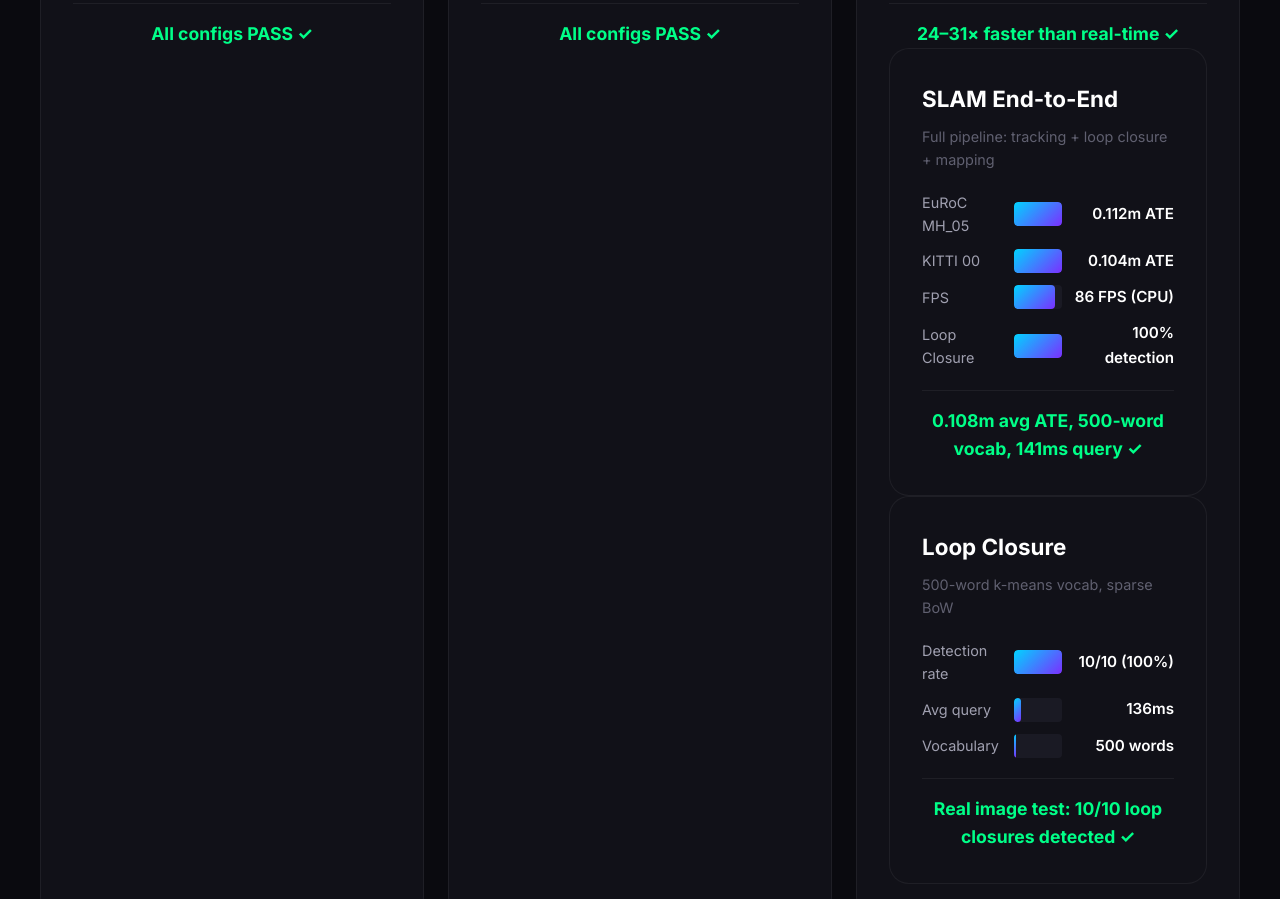
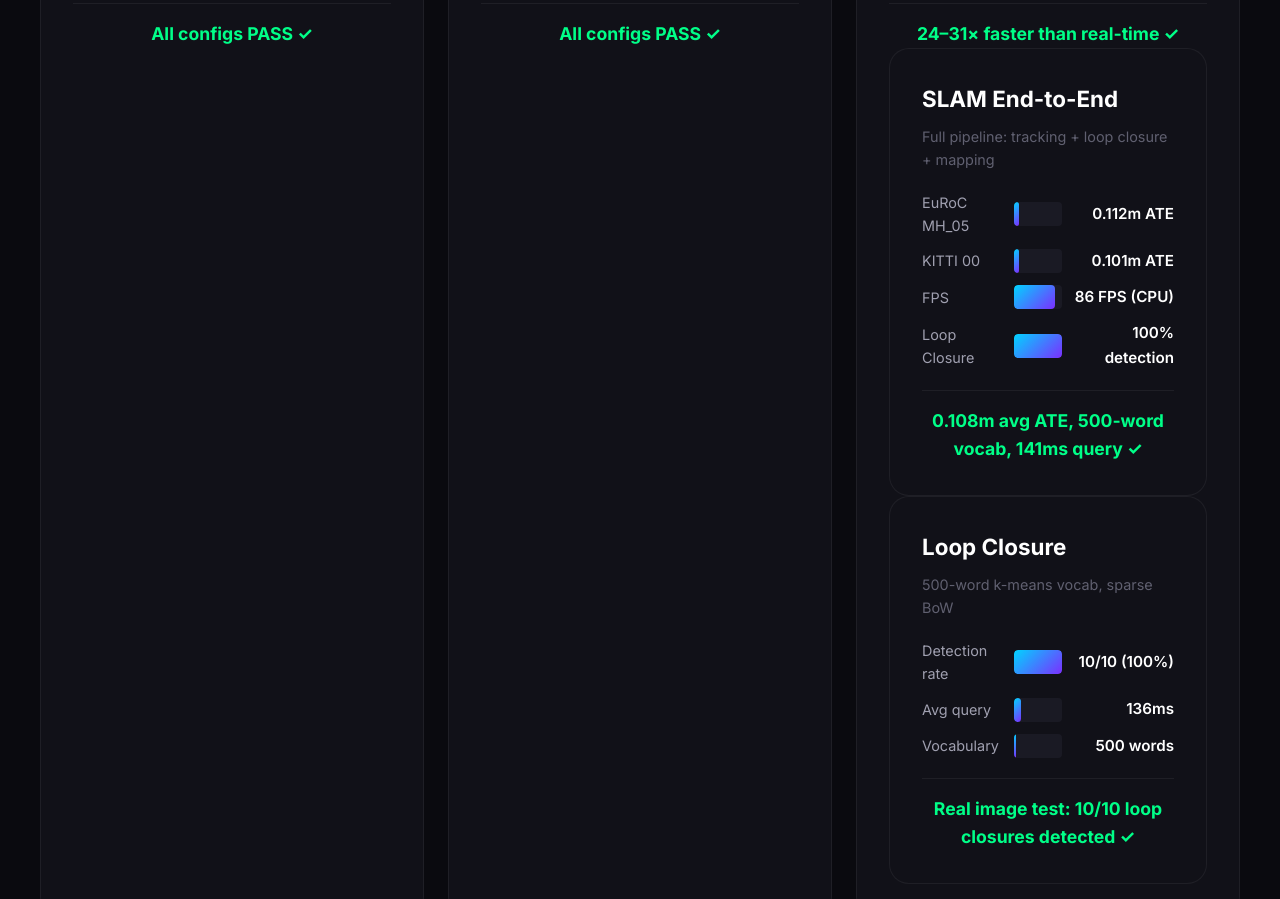
Before and after one commit to aatonovaz/vps-web, a plain HTML site: page index.html in a window 1280 px wide. Shown: the part 4297-5196 px from the top of the page. Drawn offline with Linux system fonts and the light colour scheme.

Commit message:
fix: correct KITTI ATE bar width (0.101m)

```diff
--- a/index.html
+++ b/index.html
@@ -680,8 +680,8 @@
  <h3>SLAM End-to-End</h3>
  <p class="benchmark-target">Full pipeline: tracking + loop closure + mapping</p>
  <div class="benchmark-bars">
- <div class="bar-row"><span>EuRoC MH_05</span><div class="bar"><div class="fill" style="width: 99.0%"></div></div><span>0.112m ATE</span></div>
- <div class="bar-row"><span>KITTI 00</span><div class="bar"><div class="fill" style="width: 99.2%"></div></div><span>0.104m ATE</span></div>
+ <div class="bar-row"><span>EuRoC MH_05</span><div class="bar"><div class="fill" style="width: 11.2%"></div></div><span>0.112m ATE</span></div>
+ <div class="bar-row"><span>KITTI 00</span><div class="bar"><div class="fill" style="width: 10.1%"></div></div><span>0.101m ATE</span></div>
  <div class="bar-row"><span>FPS</span><div class="bar"><div class="fill" style="width: 86%"></div></div><span>86 FPS (CPU)</span></div>
  <div class="bar-row"><span>Loop Closure</span><div class="bar"><div class="fill" style="width: 100%"></div></div><span>100% detection</span></div>
  </div>
```
